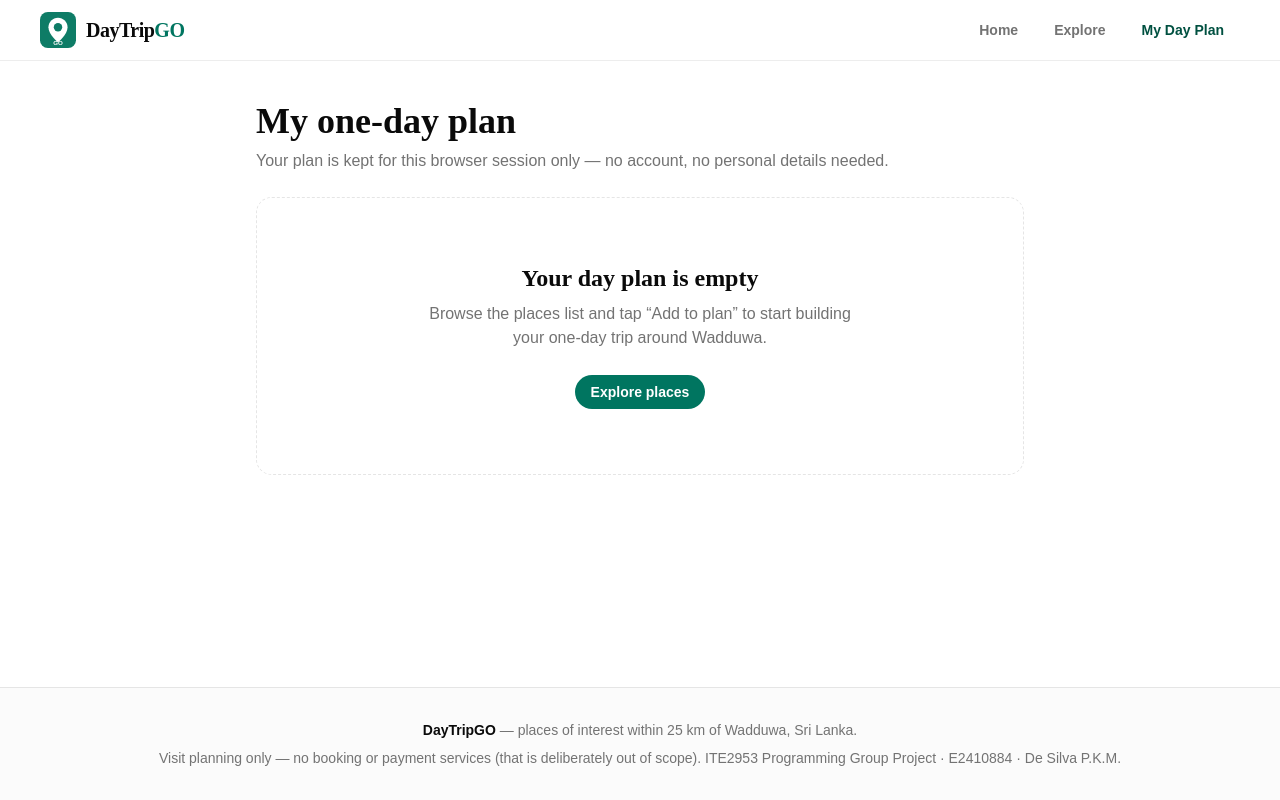
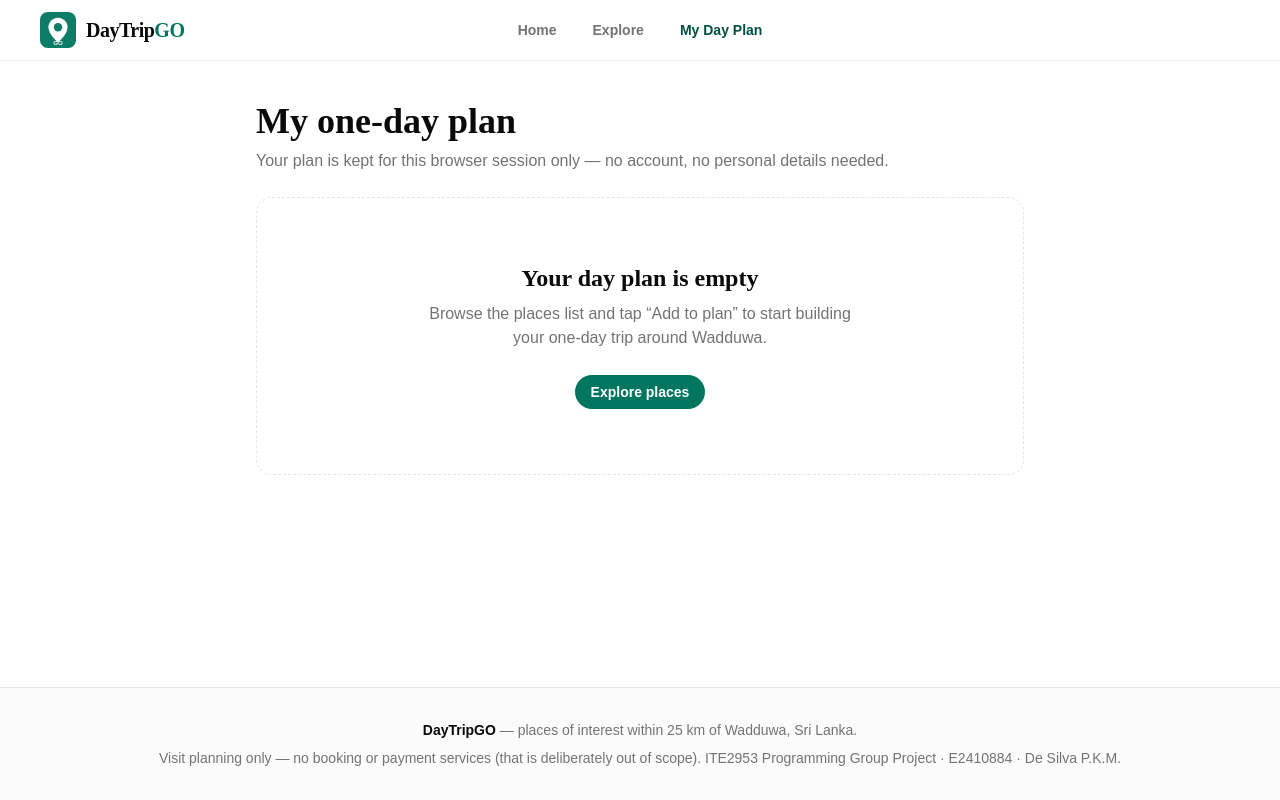
Before and after one commit to KMDS21/DayTripGo-Visit-Planner-and-Information-System, a React (Vite) app in the folder frontend/: page /visit-plan in a window 1280 px wide. Built offline with nearby package versions, Linux system fonts and the light colour scheme.

Commit message:
feat(frontend): centre navbar links in the public header

```diff
--- a/frontend/src/components/Layout/Header.jsx
+++ b/frontend/src/components/Layout/Header.jsx
@@ -6,14 +6,17 @@ import Navbar from './Navbar';
 export default function Header() {
   return (
     <header className="sticky top-0 z-40 border-b border-border/70 bg-background/85 backdrop-blur">
-      <div className="flex w-full items-center justify-between gap-4 px-4 py-3 sm:px-6 lg:px-10">
-        <Link to="/" className="flex items-center gap-2.5">
+      <div className="flex w-full items-center justify-between gap-4 px-4 py-3 sm:px-6 md:grid md:grid-cols-[1fr_auto_1fr] md:gap-4 lg:px-10">
+        <Link to="/" className="flex items-center gap-2.5 md:justify-self-start">
           <img src="/favicon.svg" alt="" className="h-9 w-9" />
           <span className="font-heading text-xl font-bold tracking-tight">
             DayTrip<span className="text-brand">GO</span>
           </span>
         </Link>
-        <Navbar />
+        {/* Centred at md+ (1fr / auto / 1fr columns); stays in the row on mobile. */}
+        <div className="md:col-start-2 md:justify-self-center">
+          <Navbar />
+        </div>
       </div>
     </header>
   );
```
